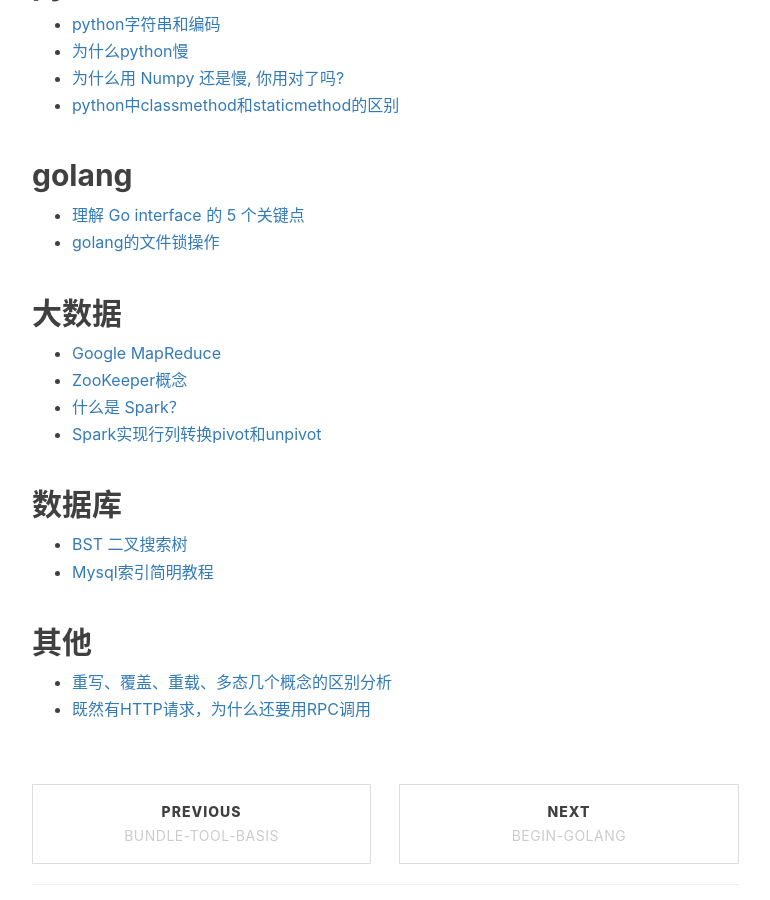
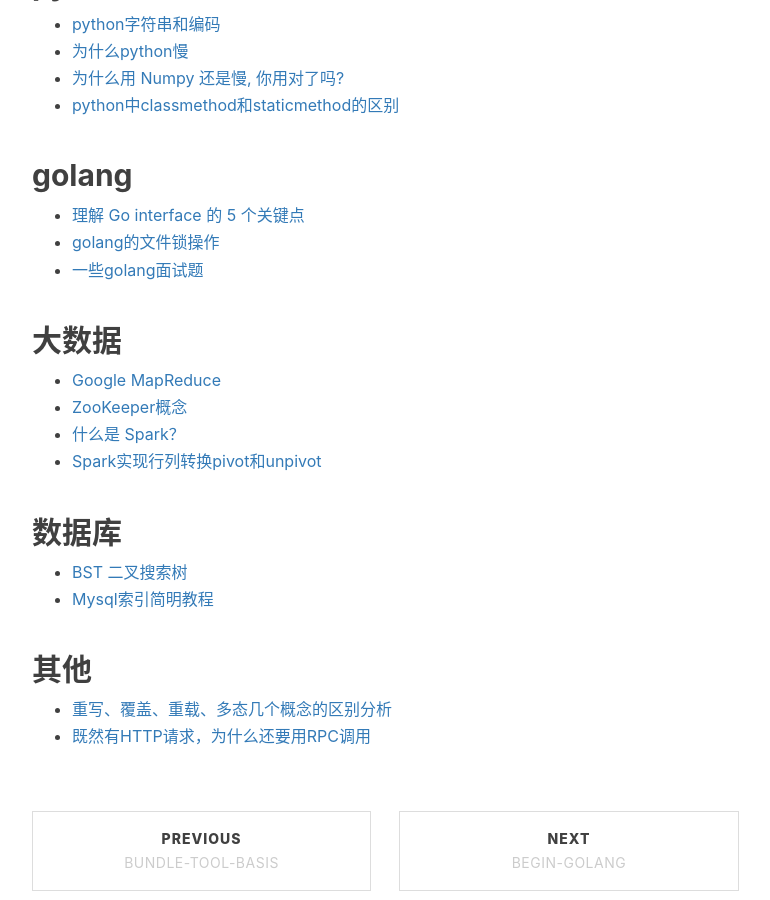
Before and after one commit to mickey0524/mickey0524.github.io, a Jekyll site: the page built from _posts/2017-10-20-superior-article.md, in a window 1280 px wide and 900 px high, scrolled down 2043 px. Shown: the whole window, without its empty margins (233-1003 px from the left). Built offline with Jekyll 4.4.1, drawn with Linux system fonts in a browser that asks for light colours; nearby versions of some CDN libraries; comment, search, counter and statistics services are not loaded.

Commit message:
feat(golang): 新增golang面试题

```diff
--- a/_posts/2017-10-20-superior-article.md
+++ b/_posts/2017-10-20-superior-article.md
@@ -71,6 +71,7 @@ tags:
 
 * [理解 Go interface 的 5 个关键点](https://sanyuesha.com/2017/07/22/how-to-understand-go-interface/)
 * [golang的文件锁操作](https://lihaoquan.me/2016/11/4/about-filelock.html)
+* [一些golang面试题](https://github.com/xmge/gonote/blob/master/golang%E9%9D%A2%E8%AF%95%E9%A2%98/%E5%8D%B71.md)
 
 ## 大数据
 
```
